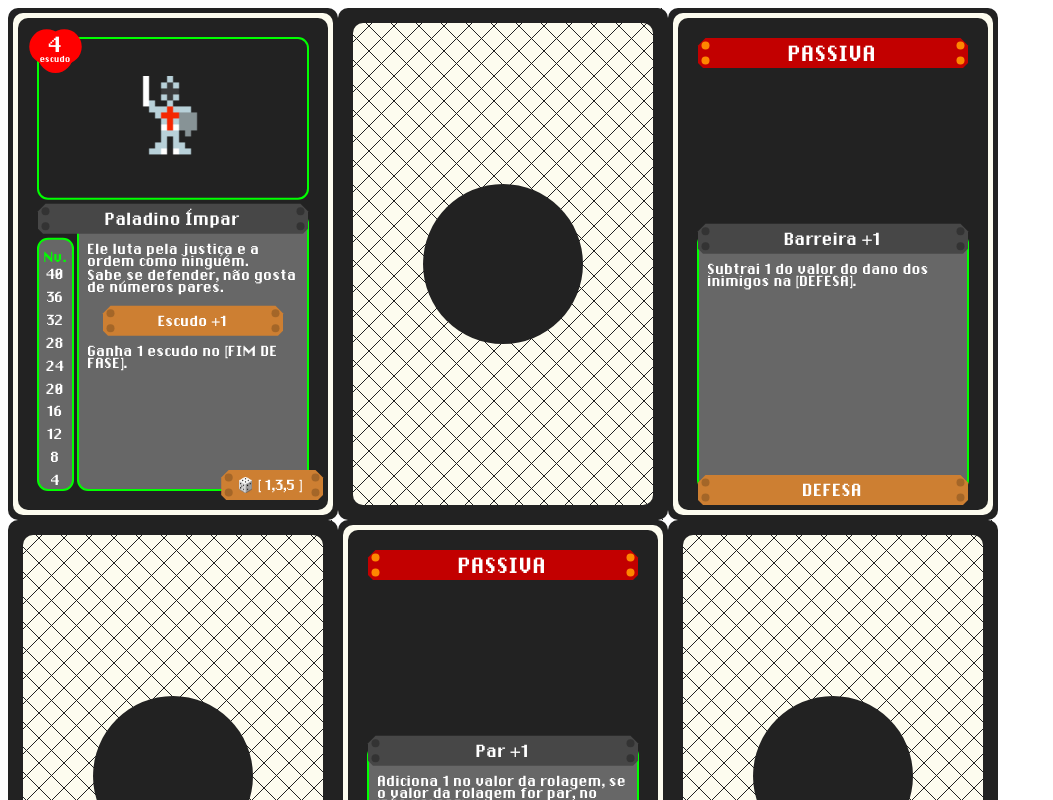
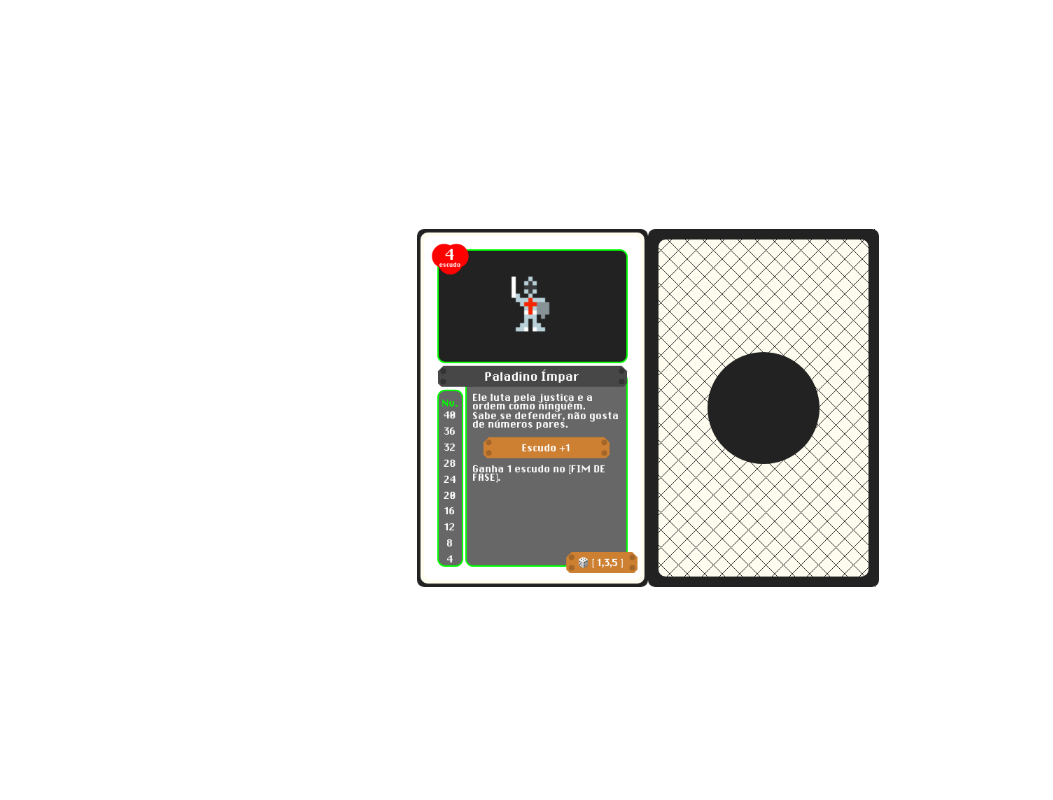
Before and after one commit to JoaoMarra/RogueNRoll, a plain HTML site: page cardDrawer/index.html in a window 1280 px wide. Shown: the top 800 px of the page, without its empty margins (0-1053 px from the left). Drawn offline with Linux system fonts and the light colour scheme.

Commit message:
update card drawder

```diff
--- a/cardDrawer/character_card.js
+++ b/cardDrawer/character_card.js
@@ -3,20 +3,15 @@ var SPRITE;
 var DICE;
 var CHARACTER;
 function character_drawCard(char, canvas, backCanvas) {
-	return new Promise((result)=> {
+	return new Promise(async (result)=> {
 		CHARACTER = char;
-		DICE = new Image();
-		DICE.src = "../sprites/dado.png";
-		DICE.onload = () => {
-			SPRITE = new Image();
-			SPRITE.src = '../sprites/characters.png';
-			SPRITE.onload = () => {
-				const drawer = new CharDrawer();
-				drawer.draw(canvas, backCanvas);
+		DICE = await loadImageSafe("../sprites/dado.png");
+		SPRITE = await loadImageSafe('../sprites/characters.png');
 
-				result();
-			};
-		};
+		const drawer = new CharDrawer();
+		drawer.draw(canvas, backCanvas);
+
+		result();
 	});
 }
 
--- a/cardDrawer/enemy_card.js
+++ b/cardDrawer/enemy_card.js
@@ -2,16 +2,14 @@
 var SPRITE;
 var ENEMY;
 function enemy_drawCard(ene, canvas, backCanvas) {
-	return new Promise((result)=> {
+	return new Promise(async (result)=> {
 		ENEMY = ene;
-		SPRITE = new Image();
-		SPRITE.src = '../sprites/enemies.png';
-		SPRITE.onload = () => {
-			const drawer = new EnemyDrawer();
-			drawer.draw(canvas, backCanvas);
+		SPRITE = await loadImageSafe('../sprites/enemies.png');
 
-			result();
-		};
+		const drawer = new EnemyDrawer();
+		drawer.draw(canvas, backCanvas);
+
+		result();
 	});
 }
 const ENEMY_RED = "#FF0000";
@@ -37,7 +35,8 @@ class EnemyDrawer {
 		setFontSize(30);
 		const label = "INIMIGO";
 		ctx.fillText(label, WIDTH/2-ctx.measureText(label).width/2,WIDTH/2-ART_RECT/2+PLATE_HEIGHT/2+15);
-		this.drawDescription(ENEMY.description);
+		const passive = ENEMY.passive != null? ENEMIES_PASSIVE[ENEMY.passive] : null;
+		this.drawDescription(ENEMY.description, passive);
 		this.drawName(ENEMY.name);
 		this.drawWeakness(this.randomWeakness());
 
@@ -45,7 +44,7 @@ class EnemyDrawer {
 		drawBackBorder(ENEMY_RED);
 	}
 
-	drawDescription(description) {
+	drawDescription(description, passive) {
 		const descRect = HEIGHT-(ART_HEIGHT+(WIDTH/2-ART_RECT/2))-50-(PLATE_HEIGHT-20)-(PLATE_HEIGHT-20);
 		ctx.save();
 		ctx.translate(WIDTH/2-ART_RECT/2, WIDTH/2-ART_RECT/2+ART_HEIGHT+10+(PLATE_HEIGHT-20));
@@ -80,6 +79,25 @@ class EnemyDrawer {
 			}
 			ctx.fillText(text,x,y+textSize);
 			x += measure+8;
+		}
+		y += textSize+4;
+
+		if(passive != null) {
+			const plateW = ART_RECT-100;
+			drawPlate(50, y+margin, plateW, "#cd7f32", "#a46628");
+			let text = passive.name;
+			ctx.fillText(text,(ART_RECT)/2-ctx.measureText(text).width/2,y+margin+PLATE_HEIGHT/2+textSize/2);
+			x = sX;
+			y = y+margin+PLATE_HEIGHT+20;
+			for(text of passive.description.split(" ")) {
+				const measure = ctx.measureText(text).width;
+				if(x+measure > wW+sX) {
+					x = sX;
+					y += textSize+4;
+				}
+				ctx.fillText(text,x,y+textSize);
+				x += measure+8;
+			}
 		}
 
 		ctx.restore();
--- a/cardDrawer/index.html
+++ b/cardDrawer/index.html
@@ -13,6 +13,9 @@
         }
         body {
             font-family: 'pixel', arial;
+        }
+        img {
+            cursor: pointer;
         }
     </style>
 </head>
@@ -33,6 +36,27 @@
     let scaleX,scaleY;
 
     var ctx;
+
+    const savePNG = (ev) => {
+        const a = document.createElement("a");
+        a.href = ev.target.src;
+        a.download = "card.png";
+
+        a.click();
+    }
+
+    async function loadImageSafe(url) {
+        const res = await fetch(url);
+        const blob = await res.blob();
+
+        const img = new Image();
+        img.src = URL.createObjectURL(blob);
+
+        await img.decode();
+        URL.revokeObjectURL(img.src);
+
+        return img;
+    }
 
     function setFontSize(size) {
         ctx.font = `${size}px pixel`;
@@ -118,7 +142,7 @@
         ctx.beginPath();
         ctx.roundRect(boder, boder, WIDTH-2*boder, HEIGHT-2*boder, 20);
         ctx.fill();
-        ctx.fillStyle = "#222";
+        ctx.fillStyle = "#fff";
         ctx.beginPath();
         ctx.roundRect(2*boder, 2*boder, WIDTH-4*boder, HEIGHT-4*boder, 20);
         ctx.fill();
@@ -145,10 +169,12 @@
         const charSize = 168;
         ctx.save();
         ctx.translate(WIDTH/2-ART_RECT/2, WIDTH/2-ART_RECT/2+offsetY);
+        ctx.fillStyle = "#222";
         ctx.strokeStyle = "#0f0";
         ctx.lineWidth = 4;
         ctx.beginPath();
         ctx.roundRect(0, 0, ART_RECT, ART_HEIGHT, 20);
+        ctx.fill();
         ctx.stroke();
 
         const spriteX = ART_RECT/2-charSize/2;
@@ -158,11 +184,11 @@
         ctx.restore();
     }
 </script>
-<script type="text/javascript" src="../globals.js"></script>
-<script type="text/javascript" src="../passive_cards.js"></script>
-<script type="text/javascript" src="../active_cards.js"></script>
-<script type="text/javascript" src="../characters.js"></script>
-<script type="text/javascript" src="../enemy.js"></script>
+<script type="text/javascript" src="./../globals.js"></script>
+<script type="text/javascript" src="./../passive_cards.js"></script>
+<script type="text/javascript" src="./../active_cards.js"></script>
+<script type="text/javascript" src="./../characters.js"></script>
+<script type="text/javascript" src="./../enemy.js"></script>
 <script type="text/javascript" src="character_card.js"></script>
 <script type="text/javascript" src="enemy_card.js"></script>
 <script type="text/javascript" src="passive_card_drawer.js"></script>
@@ -170,6 +196,16 @@
 <script>
 
     const canvasDiv = document.getElementById("canvas_div");
+
+    function append(canvas) {
+        const image = document.createElement('img');
+        image.src = canvas.toDataURL('image/png');
+        image.addEventListener('click',savePNG);
+        image.onload = () => {
+            image.style.width = image.naturalWidth * 0.70 + "px";
+        };
+        canvasDiv.appendChild(image);
+    }
 
     const FONT = new FontFace('pixel', 'url(../pixel.ttf)');
     FONT.load().then(async (font) => {
@@ -185,40 +221,39 @@
 
             await mainDraw(canvas, canvasBack, c, character_drawCard);
 
-            canvasDiv.appendChild(canvas);
-            canvasDiv.appendChild(canvasBack);
+            append(canvas);
+            append(canvasBack);
+            return;
 
-            for(const p of c.passives) {
-                let canvas = document.createElement('canvas');
-                canvas.width = WIDTH/2;
-                canvas.height = HEIGHT/2;
-                let canvasBack = document.createElement('canvas');
-                canvasBack.width = WIDTH/2;
-                canvasBack.height = HEIGHT/2;
+            // for(const p of c.passives) {
+            //     let canvas = document.createElement('canvas');
+            //     canvas.width = WIDTH/2;
+            //     canvas.height = HEIGHT/2;
+            //     let canvasBack = document.createElement('canvas');
+            //     canvasBack.width = WIDTH/2;
+            //     canvasBack.height = HEIGHT/2;
 
-                await mainDraw(canvas, canvasBack, [PC_CARDS[p],c.color], passive_drawCard);
+            //     await mainDraw(canvas, canvasBack, [PC_CARDS[p],c.color], passive_drawCard);
+            //     append(canvas);
+            //     append(canvasBack);
+            // }
 
-                canvasDiv.appendChild(canvas);
-                canvasDiv.appendChild(canvasBack);
-            }
+            // for(const p of c.actives) {
+            //     let canvas = document.createElement('canvas');
+            //     canvas.width = WIDTH/2;
+            //     canvas.height = HEIGHT/2;
+            //     let canvasBack = document.createElement('canvas');
+            //     canvasBack.width = WIDTH/2;
+            //     canvasBack.height = HEIGHT/2;
 
-            for(const p of c.actives) {
-                let canvas = document.createElement('canvas');
-                canvas.width = WIDTH/2;
-                canvas.height = HEIGHT/2;
-                let canvasBack = document.createElement('canvas');
-                canvasBack.width = WIDTH/2;
-                canvasBack.height = HEIGHT/2;
-
-                await mainDraw(canvas, canvasBack, [AC_CARDS[p],c.color], active_drawCard);
-
-                canvasDiv.appendChild(canvas);
-                canvasDiv.appendChild(canvasBack);
-            }
+            //     await mainDraw(canvas, canvasBack, [AC_CARDS[p],c.color], active_drawCard);
+            //     append(canvas);
+            //     append(canvasBack);
+            // }
             // break;
         }
 
-        // return;
+        return;
 
         for(const e of ENEMIES) {
             const canvas = document.createElement('canvas');
@@ -229,9 +264,8 @@
             canvasBack.height = HEIGHT/2;
 
             await mainDraw(canvas, canvasBack, e, enemy_drawCard);
-
-            canvasDiv.appendChild(canvas);
-            canvasDiv.appendChild(canvasBack);
+            append(canvas);
+            append(canvasBack);
         }
     });
 
--- a/enemy.js
+++ b/enemy.js
@@ -124,7 +124,7 @@ const ENEMIES = [
 	},
 	{
 		name: "Cavaleiro Púrpura",
-		description: "rmadura pesada, espada afiada e zero senso de humor. A cor favorita é roxo e a atividade favorita é te derrubar.",
+		description: "Armadura pesada, espada afiada e zero senso de humor. A cor favorita é roxo e a atividade favorita é te derrubar.",
 		draw:(x,y)=>{drawSprite(x,y,ENEMIES_SPRITES,9)},
 		spritePos:9,
 		passive:4
```
